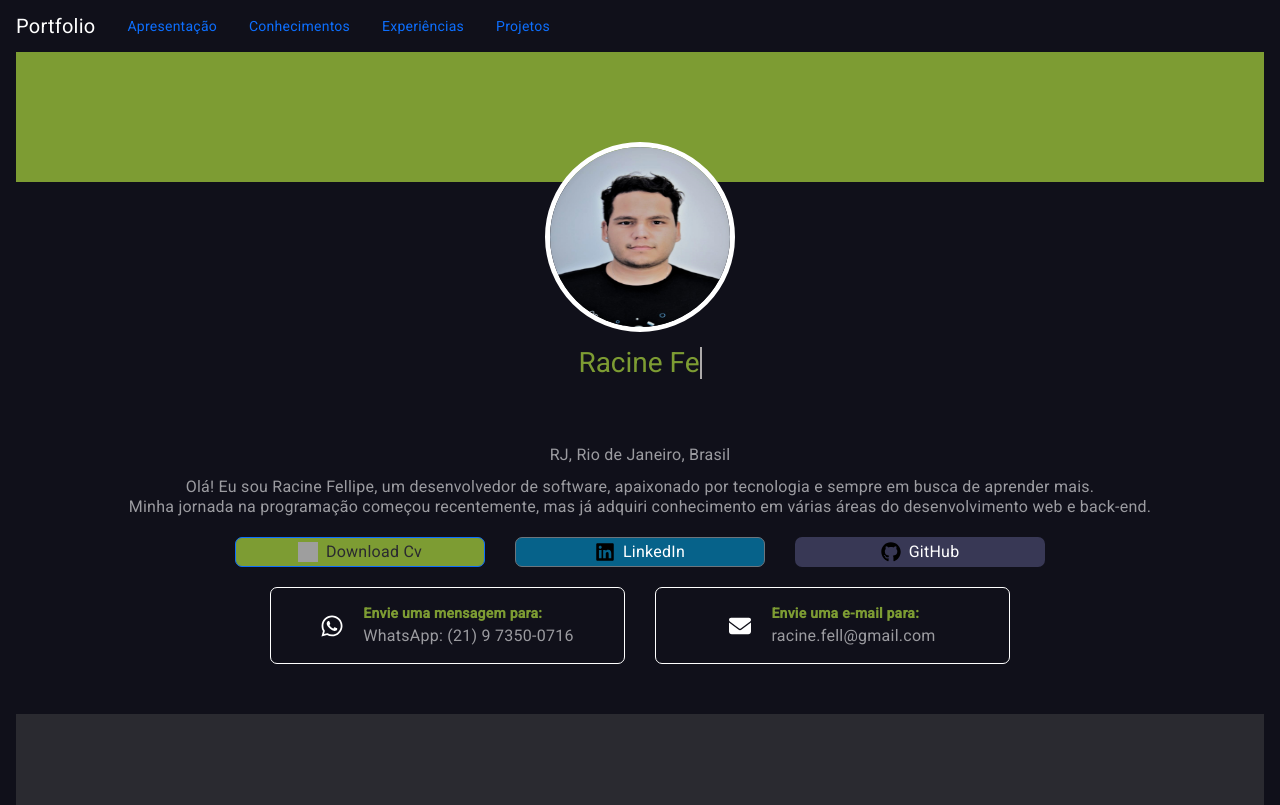
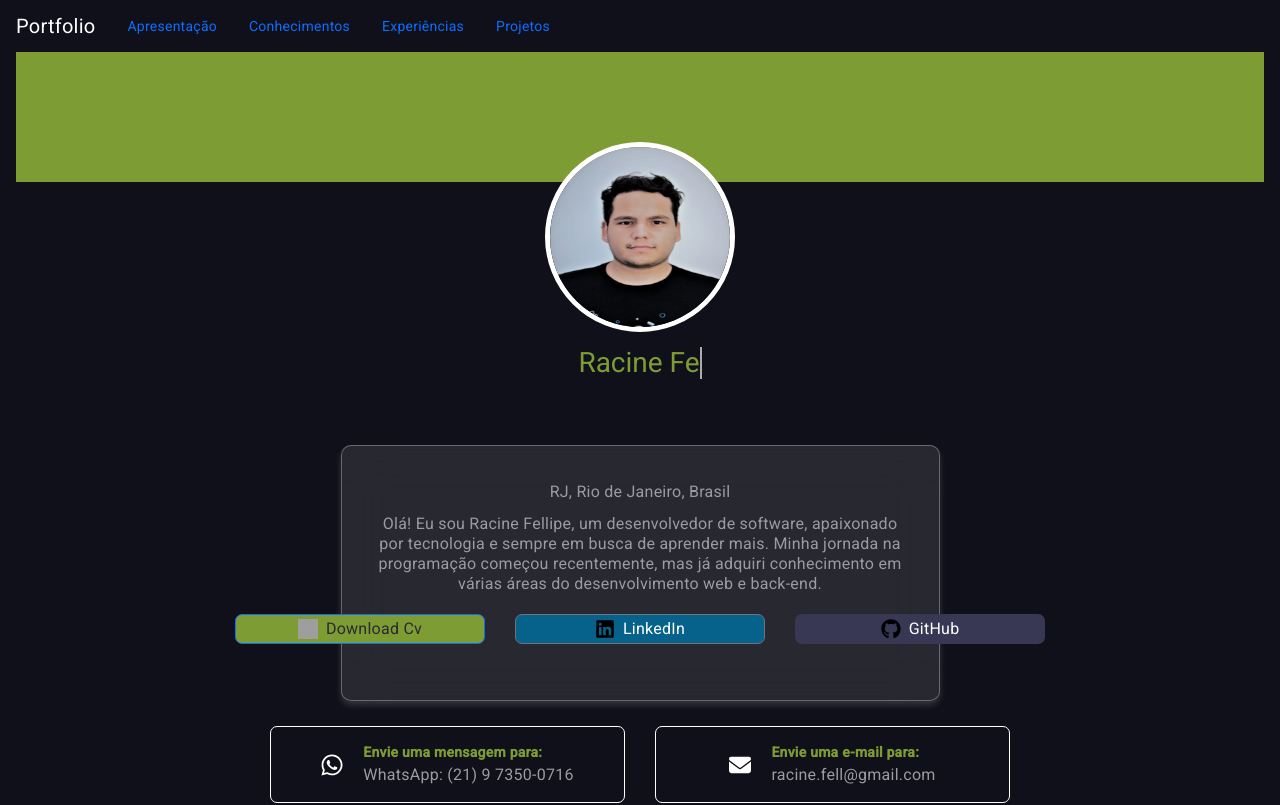
Before and after one commit to racinefe/curriculo-portfolio, an Angular app: page / in a window 1280 px wide. Shown: the top 805 px of the page. Built offline with nearby package versions, Linux system fonts and the light colour scheme; grey boxes are pictures that could not be loaded.

Commit message:
adicionando card na apresentação

```diff
--- a/src/app/app.config.ts
+++ b/src/app/app.config.ts
@@ -5,5 +5,5 @@ import { routes } from './app.routes';
 import { provideAnimationsAsync } from '@angular/platform-browser/animations/async';
 
 export const appConfig: ApplicationConfig = {
-  providers: [provideRouter(routes), provideAnimationsAsync()]
+  providers: [provideRouter(routes), provideAnimationsAsync(), provideAnimationsAsync()]
 };
--- a/src/app/modules/portfolio/components/header/header.component.html
+++ b/src/app/modules/portfolio/components/header/header.component.html
@@ -5,12 +5,11 @@
 
 <aside>
     <div class="containe">
+        <mat-card appearance="outlined" class="containe-card-apresentacao glass-effect">
+            <mat-card-content>
                 <p>RJ, Rio de Janeiro, Brasil</p>
-        <p>
-            Olá! Eu sou Racine Fellipe, um desenvolvedor de software, apaixonado por tecnologia e sempre em busca de aprender mais.<br>
-             Minha jornada na programação começou recentemente, mas já adquiri conhecimento em várias áreas do desenvolvimento web e back-end.
-        </p>
 
+                <p>{{longText}}</p>
                 <nav>
                     <ul>
                         <li>
@@ -30,6 +29,9 @@
                         </li>
                     </ul>
                 </nav>
+            </mat-card-content>
+          </mat-card>
+
 
         <section>
             <figure>
--- a/src/app/modules/portfolio/components/header/header.component.scss
+++ b/src/app/modules/portfolio/components/header/header.component.scss
@@ -99,6 +99,30 @@
       section figure {
         width: 100;
       }
+      mat-card{
+        width: 100%!important;
+      }
+
+
+    }
+    .containe{
+      display: flex;
+      justify-content: center;
+      flex-direction: column;
+      align-items: center;
+    }
+    .containe-card-apresentacao{
+      margin-bottom: 25px;
+      width: 50%;
+    }
+    .glass-effect {
+      background-color: var(--glass-bg-color);
+      border: var(--glass-border-width) solid var(--glass-border-color);
+      border-radius: 10px;
+      backdrop-filter: blur(var(--glass-blur));
+      -webkit-backdrop-filter: blur(var(--glass-blur)); /* Compatibilidade com Safari */
+      padding: 20px;
+      box-shadow: 0 4px 6px rgba(255, 255, 255, 0.158);
     }
   }
 
--- a/src/app/modules/portfolio/components/header/header.component.ts
+++ b/src/app/modules/portfolio/components/header/header.component.ts
@@ -1,13 +1,18 @@
-import { Component, AfterViewInit } from '@angular/core';
+import { Component, AfterViewInit, ChangeDetectionStrategy } from '@angular/core';
+import {MatCardModule} from '@angular/material/card';
 
 @Component({
   selector: 'app-header',
   standalone: true,
-  imports: [],
+  imports: [MatCardModule,],
   templateUrl: './header.component.html',
-  styleUrls: ['./header.component.scss']
+  styleUrls: ['./header.component.scss'],
+  changeDetection: ChangeDetectionStrategy.OnPush,
+
 })
 export class HeaderComponent implements AfterViewInit {
+  longText = `Olá! Eu sou Racine Fellipe, um desenvolvedor de software, apaixonado por tecnologia e sempre em busca de aprender mais.
+              Minha jornada na programação começou recentemente, mas já adquiri conhecimento em várias áreas do desenvolvimento web e back-end.`;
   ngAfterViewInit() {
     this.startTypingAnimation();
   }
--- a/src/scss/theme/_variables.scss
+++ b/src/scss/theme/_variables.scss
@@ -14,7 +14,10 @@
 
     --grey: #9b9ba0;
 
-
+  --glass-bg-color: rgba(255, 255, 255, 0.1);
+  --glass-border-color: rgba(255, 255, 255, 0.3);
+  --glass-border-width: 1px;
+  --glass-blur: 25px;
 
 
 }
--- a/src/styles.scss
+++ b/src/styles.scss
@@ -1 +1,3 @@
 @import "scss/index";
+html, body { height: 100%; }
+body { margin: 0; font-family: Roboto, "Helvetica Neue", sans-serif; }
```
Also changed, not shown: package.json (line endings or trailing spaces). Lines whose indentation alone changed are shown as unchanged.
